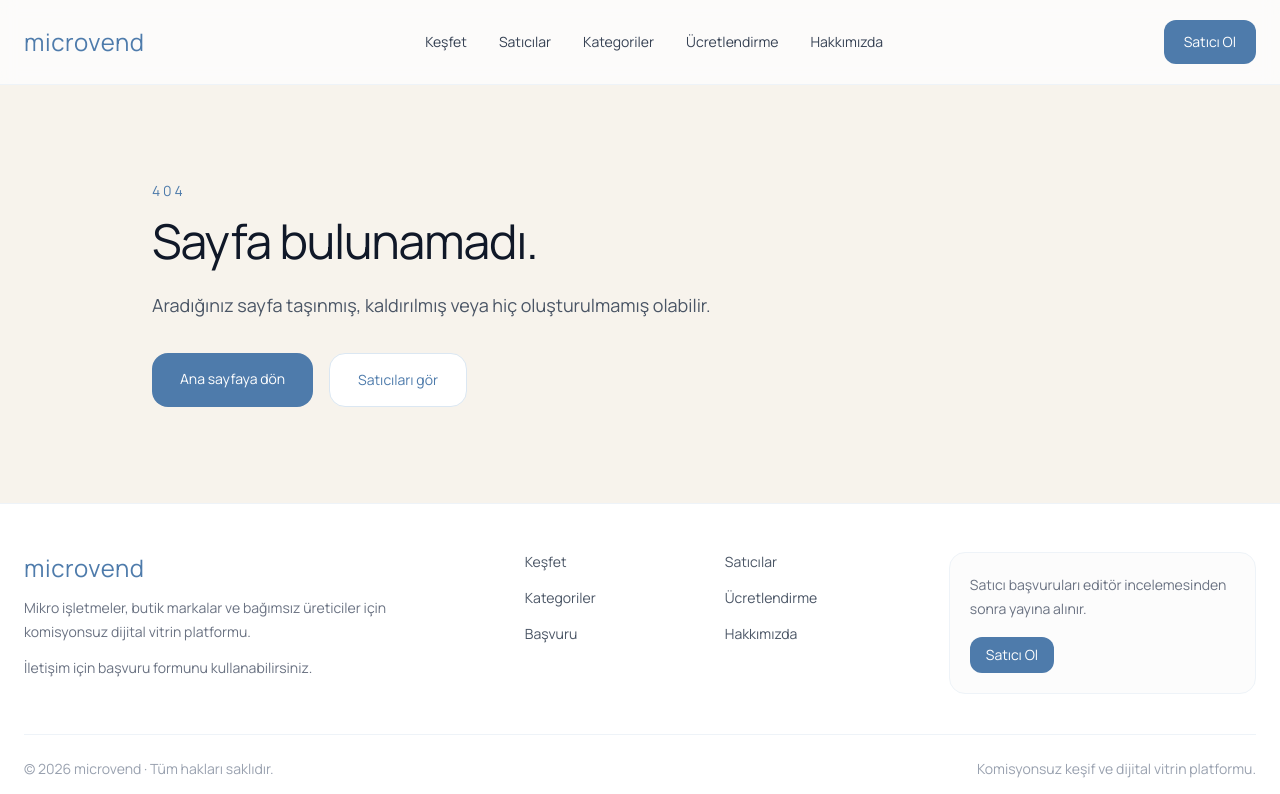
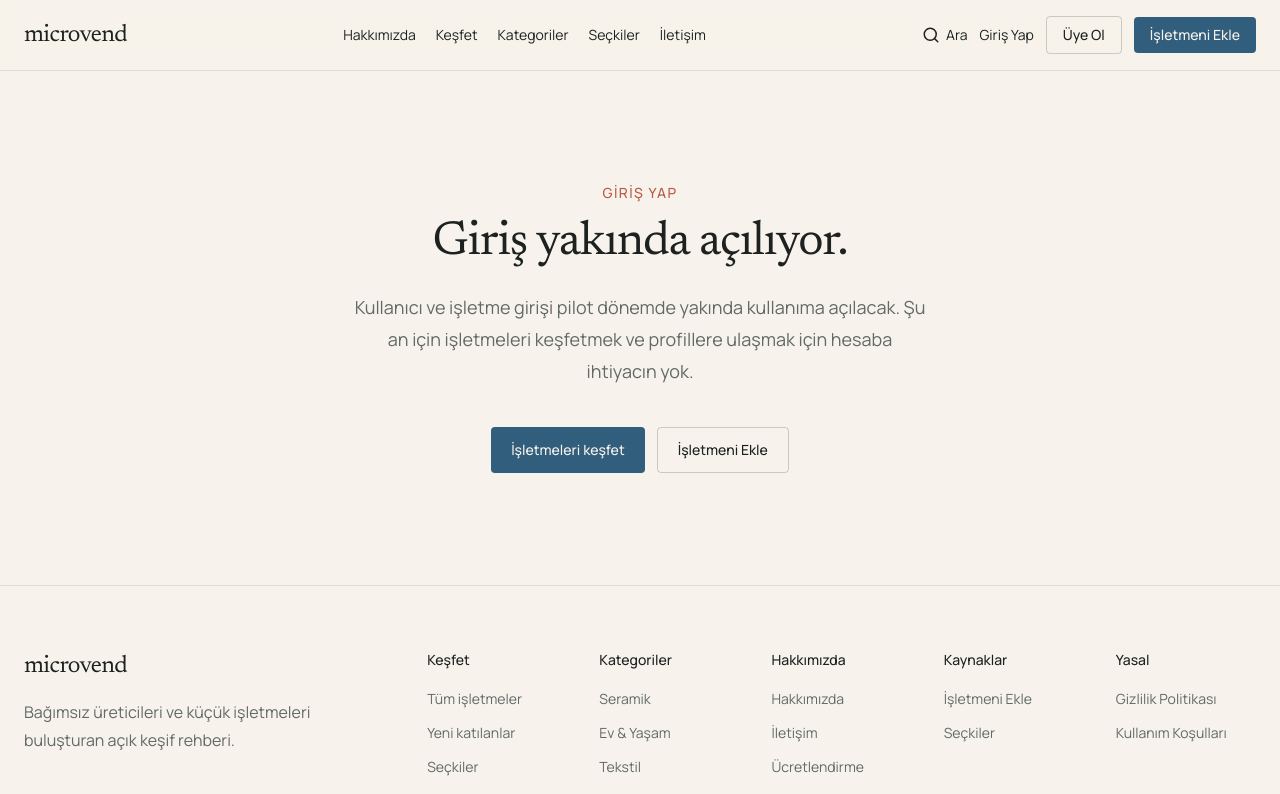
Before and after one commit to oguzkaraa1975/microvend-last, a React (Vite) app: page /giris in a window 1280 px wide. Shown: the top 794 px of the page. Built offline with nearby package versions, Linux system fonts and the light colour scheme.

Commit message:
feat: rebuild navigation and supporting routes

```diff
--- a/src/App.tsx
+++ b/src/App.tsx
@@ -11,6 +11,8 @@ import DiscoverPage from "./pages/DiscoverPage";
 import CollectionsPage from "./pages/CollectionsPage";
 import CollectionDetailPage from "./pages/CollectionDetailPage";
 import ContactPage from "./pages/ContactPage";
+import AuthPlaceholderPage from "./pages/AuthPlaceholderPage";
+import LegalDraftPage from "./pages/LegalDraftPage";
 import RedirectWithQuery from "./components/RedirectWithQuery";
 import SellerDetailPage from "./pages/SellerDetailPage";
 import PricingPage from "./pages/PricingPage";
@@ -35,6 +37,30 @@ function App() {
             <Route path="/seckiler/:slug" element={<CollectionDetailPage />} />
             <Route path="/iletisim" element={<ContactPage />} />
             <Route
+              path="/giris"
+              element={<AuthPlaceholderPage variant="giris" />}
+            />
+            <Route
+              path="/uye-ol"
+              element={<AuthPlaceholderPage variant="uye-ol" />}
+            />
+            <Route
+              path="/sifre-sifirlama"
+              element={<AuthPlaceholderPage variant="sifre-sifirlama" />}
+            />
+            <Route
+              path="/favoriler"
+              element={<AuthPlaceholderPage variant="favoriler" />}
+            />
+            <Route
+              path="/gizlilik"
+              element={<LegalDraftPage variant="gizlilik" />}
+            />
+            <Route
+              path="/kullanim-kosullari"
+              element={<LegalDraftPage variant="kullanim-kosullari" />}
+            />
+            <Route
               path="/saticilar"
               element={<RedirectWithQuery to="/kesfet" />}
             />
--- a/src/components/Footer.tsx
+++ b/src/components/Footer.tsx
@@ -1,82 +1,95 @@
 import { Link } from "react-router-dom";
+import { categories } from "../data/mockData";
+
+type FooterLink = { to: string; label: string };
+
+const columns: { title: string; links: FooterLink[] }[] = [
+  {
+    title: "Keşfet",
+    links: [
+      { to: "/kesfet", label: "Tüm işletmeler" },
+      { to: "/kesfet?yeni=1", label: "Yeni katılanlar" },
+      { to: "/seckiler", label: "Seçkiler" },
+    ],
+  },
+  {
+    title: "Kategoriler",
+    links: categories.map((kategori) => ({
+      to: `/kategoriler/${kategori.slug}`,
+      label: kategori.name,
+    })),
+  },
+  {
+    title: "Hakkımızda",
+    links: [
+      { to: "/hakkimizda", label: "Hakkımızda" },
+      { to: "/iletisim", label: "İletişim" },
+      { to: "/ucretlendirme", label: "Ücretlendirme" },
+    ],
+  },
+  {
+    title: "Kaynaklar",
+    links: [
+      { to: "/basvuru", label: "İşletmeni Ekle" },
+      { to: "/seckiler", label: "Seçkiler" },
+    ],
+  },
+  {
+    title: "Yasal",
+    links: [
+      { to: "/gizlilik", label: "Gizlilik Politikası" },
+      { to: "/kullanim-kosullari", label: "Kullanım Koşulları" },
+    ],
+  },
+];
 
 function Footer() {
   return (
-    <footer className="border-t border-[#eef3f8] bg-white">
-      <div className="mx-auto max-w-7xl px-6 py-12">
-        <div className="grid gap-10 md:grid-cols-[1.2fr_1fr_0.8fr] md:items-start">
+    <footer className="border-t border-ink/10 bg-paper">
+      <div className="mx-auto max-w-7xl px-6 py-16">
+        <div className="grid gap-12 lg:grid-cols-[1.5fr_3.5fr]">
           <div>
             <Link
               to="/"
-              className="text-xl font-light tracking-wide text-[#4e7bab] md:text-2xl"
+              className="font-display text-2xl tracking-tight text-ink transition-colors hover:text-brand focus-visible:outline-2 focus-visible:outline-offset-2 focus-visible:outline-brand"
             >
               microvend
             </Link>
 
-            <p className="mt-3 max-w-md text-sm font-light leading-6 text-gray-500">
-              Mikro işletmeler, butik markalar ve bağımsız üreticiler için
-              komisyonsuz dijital vitrin platformu.
-            </p>
-
-            <p className="mt-3 text-sm font-light leading-6 text-gray-500">
-              İletişim için başvuru formunu kullanabilirsiniz.
+            <p className="mt-4 max-w-xs leading-7 text-muted">
+              Bağımsız üreticileri ve küçük işletmeleri buluşturan açık keşif
+              rehberi.
             </p>
           </div>
 
-          <nav className="grid grid-cols-2 gap-4 text-sm font-light text-gray-600">
-            <Link to="/" className="transition hover:text-[#4e7bab]">
-              Keşfet
-            </Link>
+          <div className="grid grid-cols-2 gap-8 sm:grid-cols-3 lg:grid-cols-5">
+            {columns.map((column) => (
+              <nav key={column.title} aria-label={column.title}>
+                <p className="mb-4 text-sm font-medium text-ink">
+                  {column.title}
+                </p>
 
-            <Link to="/saticilar" className="transition hover:text-[#4e7bab]">
-              Satıcılar
-            </Link>
-
-            <Link to="/kategoriler" className="transition hover:text-[#4e7bab]">
-              Kategoriler
-            </Link>
-
-            <Link
-              to="/ucretlendirme"
-              className="transition hover:text-[#4e7bab]"
-            >
-              Ücretlendirme
-            </Link>
-
-            <Link to="/basvuru" className="transition hover:text-[#4e7bab]">
-              Başvuru
-            </Link>
-
-            <Link to="/hakkimizda" className="transition hover:text-[#4e7bab]">
-              Hakkımızda
-            </Link>
-          </nav>
-
-          <div className="rounded-2xl border border-[#eef3f8] bg-[#fcfcfc] p-5">
-            <p className="text-sm font-light leading-6 text-gray-500">
-              Satıcı başvuruları editör incelemesinden sonra yayına alınır.
-            </p>
-
-            <Link
-              to="/basvuru"
-              className="mt-4 inline-block rounded-xl bg-[#4e7bab] px-4 py-2 text-sm text-white transition hover:bg-[#6b91b9]"
-            >
-              Satıcı Ol
-            </Link>
+                <ul className="flex flex-col gap-2.5">
+                  {column.links.map((link) => (
+                    <li key={link.label}>
+                      <Link
+                        to={link.to}
+                        className="text-sm text-muted transition-colors hover:text-brand focus-visible:outline-2 focus-visible:outline-offset-2 focus-visible:outline-brand"
+                      >
+                        {link.label}
+                      </Link>
+                    </li>
+                  ))}
+                </ul>
+              </nav>
+            ))}
           </div>
         </div>
 
-        <div className="mt-10 border-t border-[#eef3f8] pt-6 text-sm font-light text-gray-400">
-          <div className="flex flex-col gap-3 md:flex-row md:items-center md:justify-between">
-            <p>© 2026 microvend · Tüm hakları saklıdır.</p>
+        <div className="mt-14 flex flex-col gap-3 border-t border-ink/10 pt-6 text-sm text-muted md:flex-row md:items-center md:justify-between">
+          <p>© 2026 microvend</p>
 
-            <p>Komisyonsuz keşif ve dijital vitrin platformu.</p>
-          </div>
-
-          <p className="mt-4">
-            Başvuru bilgileri yalnızca değerlendirme amacıyla kullanılır ve
-            üçüncü taraflarla paylaşılmaz.
-          </p>
+          <p>Komisyonsuz keşif rehberi. Microvend üzerinden satış yapılmaz.</p>
         </div>
       </div>
     </footer>
--- a/src/components/Header.tsx
+++ b/src/components/Header.tsx
@@ -1,106 +1,152 @@
-import { useState } from "react";
+import { useEffect, useState } from "react";
 import { Link } from "react-router-dom";
+import { Menu, Search, X } from "lucide-react";
+import Button from "./ui/Button";
+
+const navLinks = [
+  { to: "/hakkimizda", label: "Hakkımızda" },
+  { to: "/kesfet", label: "Keşfet" },
+  { to: "/kategoriler", label: "Kategoriler" },
+  { to: "/seckiler", label: "Seçkiler" },
+  { to: "/iletisim", label: "İletişim" },
+];
+
+const araLink = "/kesfet?odak=ara";
 
 function Header() {
   const [menuOpen, setMenuOpen] = useState(false);
 
+  useEffect(() => {
+    if (!menuOpen) {
+      return;
+    }
+
+    const kapat = (event: KeyboardEvent) => {
+      if (event.key === "Escape") {
+        setMenuOpen(false);
+      }
+    };
+
+    window.addEventListener("keydown", kapat);
+    return () => window.removeEventListener("keydown", kapat);
+  }, [menuOpen]);
+
+  const kapat = () => setMenuOpen(false);
+
   return (
-    <header className="sticky top-0 z-50 border-b border-[#eef3f8] bg-[#fcfcfc]/90 backdrop-blur">
-      <div className="mx-auto flex max-w-7xl items-center justify-between px-6 py-5">
+    <header className="sticky top-0 z-50 border-b border-ink/10 bg-paper/90 backdrop-blur">
+      <div className="mx-auto flex max-w-7xl items-center justify-between gap-4 px-6 py-4">
         <Link
           to="/"
-          className="text-xl font-light tracking-wide text-[#4e7bab] md:text-2xl"
-          onClick={() => setMenuOpen(false)}
+          onClick={kapat}
+          className="font-display text-2xl tracking-tight text-ink transition-colors hover:text-brand focus-visible:outline-2 focus-visible:outline-offset-2 focus-visible:outline-brand"
         >
           microvend
         </Link>
 
-        <nav className="hidden items-center gap-8 text-sm font-light md:flex">
-          <Link to="/" className="text-gray-700 transition hover:text-[#4e7bab]">
-            Keşfet
+        <nav
+          aria-label="Ana menü"
+          className="hidden items-center gap-x-5 text-sm text-ink lg:flex"
+        >
+          {navLinks.map((link) => (
+            <Link
+              key={link.to}
+              to={link.to}
+              className="transition-colors hover:text-brand focus-visible:outline-2 focus-visible:outline-offset-2 focus-visible:outline-brand"
+            >
+              {link.label}
+            </Link>
+          ))}
+        </nav>
+
+        <div className="hidden items-center gap-x-3 lg:flex">
+          <Link
+            to={araLink}
+            aria-label="Ara"
+            className="inline-flex items-center gap-1.5 text-sm text-ink transition-colors hover:text-brand focus-visible:outline-2 focus-visible:outline-offset-2 focus-visible:outline-brand"
+          >
+            <Search size={18} aria-hidden="true" />
+            <span className="hidden xl:inline">Ara</span>
           </Link>
 
           <Link
-            to="/saticilar"
-            className="text-gray-700 transition hover:text-[#4e7bab]"
+            to="/giris"
+            className="text-sm text-ink transition-colors hover:text-brand focus-visible:outline-2 focus-visible:outline-offset-2 focus-visible:outline-brand"
           >
-            Satıcılar
+            Giriş Yap
           </Link>
 
-          <Link
-            to="/kategoriler"
-            className="text-gray-700 transition hover:text-[#4e7bab]"
-          >
-            Kategoriler
-          </Link>
+          <Button to="/uye-ol" variant="secondary" size="sm">
+            Üye Ol
+          </Button>
 
-          <Link
-            to="/ucretlendirme"
-            className="text-gray-700 transition hover:text-[#4e7bab]"
-          >
-            Ücretlendirme
-          </Link>
-
-          <Link
-            to="/hakkimizda"
-            className="text-gray-700 transition hover:text-[#4e7bab]"
-          >
-            Hakkımızda
-          </Link>
-        </nav>
-
-        <div className="hidden items-center gap-3 md:flex">
-          <Link
-            to="/basvuru"
-            className="rounded-xl bg-[#4e7bab] px-5 py-3 text-sm text-white transition hover:bg-[#6b91b9]"
-          >
-            Satıcı Ol
-          </Link>
+          <Button to="/basvuru" size="sm">
+            İşletmeni Ekle
+          </Button>
         </div>
 
         <button
-          onClick={() => setMenuOpen(!menuOpen)}
+          type="button"
+          onClick={() => setMenuOpen((onceki) => !onceki)}
           aria-expanded={menuOpen}
           aria-controls="mobil-menu"
-          className="rounded-xl border border-[#dbe7f2] px-4 py-3 text-sm text-[#4e7bab] md:hidden"
+          aria-label={menuOpen ? "Menüyü kapat" : "Menüyü aç"}
+          className="inline-flex items-center rounded-sm border border-ink/15 p-2 text-ink transition-colors hover:border-ink/40 focus-visible:outline-2 focus-visible:outline-offset-2 focus-visible:outline-brand lg:hidden"
         >
-          Menü
+          {menuOpen ? (
+            <X size={22} aria-hidden="true" />
+          ) : (
+            <Menu size={22} aria-hidden="true" />
+          )}
         </button>
       </div>
 
       {menuOpen && (
         <div
           id="mobil-menu"
-          className="border-t border-[#eef3f8] bg-white px-6 py-5 md:hidden"
+          className="border-t border-ink/10 bg-paper px-6 py-5 lg:hidden"
         >
-          <nav className="flex flex-col gap-4 text-sm font-light text-gray-700">
-            <Link to="/" onClick={() => setMenuOpen(false)}>
-              Keşfet
-            </Link>
+          <nav
+            aria-label="Mobil menü"
+            className="flex flex-col gap-1 text-ink"
+          >
+            {navLinks.map((link) => (
+              <Link
+                key={link.to}
+                to={link.to}
+                onClick={kapat}
+                className="rounded-sm py-2 transition-colors hover:text-brand focus-visible:outline-2 focus-visible:outline-offset-2 focus-visible:outline-brand"
+              >
+                {link.label}
+              </Link>
+            ))}
 
-            <Link to="/saticilar" onClick={() => setMenuOpen(false)}>
-              Satıcılar
-            </Link>
-
-            <Link to="/kategoriler" onClick={() => setMenuOpen(false)}>
-              Kategoriler
-            </Link>
-
-            <Link to="/ucretlendirme" onClick={() => setMenuOpen(false)}>
-              Ücretlendirme
-            </Link>
-
-            <Link to="/hakkimizda" onClick={() => setMenuOpen(false)}>
-              Hakkımızda
+            <Link
+              to={araLink}
+              onClick={kapat}
+              className="inline-flex items-center gap-1.5 rounded-sm py-2 transition-colors hover:text-brand focus-visible:outline-2 focus-visible:outline-offset-2 focus-visible:outline-brand"
+            >
+              <Search size={18} aria-hidden="true" />
+              Ara
             </Link>
 
             <Link
-              to="/basvuru"
-              onClick={() => setMenuOpen(false)}
-              className="mt-3 rounded-xl bg-[#4e7bab] px-5 py-3 text-center text-white"
+              to="/giris"
+              onClick={kapat}
+              className="rounded-sm py-2 transition-colors hover:text-brand focus-visible:outline-2 focus-visible:outline-offset-2 focus-visible:outline-brand"
             >
-              Satıcı Ol
+              Giriş Yap
             </Link>
+
+            <div className="mt-3 flex flex-col gap-3">
+              <Button to="/uye-ol" variant="secondary" onClick={kapat}>
+                Üye Ol
+              </Button>
+
+              <Button to="/basvuru" onClick={kapat}>
+                İşletmeni Ekle
+              </Button>
+            </div>
           </nav>
         </div>
       )}
--- a/src/components/ui/Button.tsx
+++ b/src/components/ui/Button.tsx
@@ -2,10 +2,12 @@ import type { ReactNode } from "react";
 import { Link } from "react-router-dom";
 
 type ButtonVariant = "primary" | "secondary" | "ghost";
+type ButtonSize = "sm" | "md";
 
 type ButtonProps = {
   children: ReactNode;
   variant?: ButtonVariant;
+  size?: ButtonSize;
   to?: string;
   href?: string;
   target?: string;
@@ -17,7 +19,12 @@ type ButtonProps = {
 };
 
 const baseClasses =
-  "inline-flex items-center justify-center gap-2 rounded-sm px-5 py-3 text-sm font-medium transition-colors focus-visible:outline-2 focus-visible:outline-offset-2 focus-visible:outline-brand disabled:cursor-not-allowed disabled:opacity-60";
+  "inline-flex items-center justify-center gap-2 rounded-sm text-sm font-medium transition-colors focus-visible:outline-2 focus-visible:outline-offset-2 focus-visible:outline-brand disabled:cursor-not-allowed disabled:opacity-60";
+
+const sizeClasses: Record<ButtonSize, string> = {
+  sm: "px-4 py-2",
+  md: "px-5 py-3",
+};
 
 const variantClasses: Record<ButtonVariant, string> = {
   primary: "bg-brand text-paper hover:bg-brand-dark",
@@ -28,6 +35,7 @@ const variantClasses: Record<ButtonVariant, string> = {
 function Button({
   children,
   variant = "primary",
+  size = "md",
   to,
   href,
   target,
@@ -37,7 +45,8 @@ function Button({
   disabled,
   className = "",
 }: ButtonProps) {
-  const classes = `${baseClasses} ${variantClasses[variant]} ${className}`.trim();
+  const classes =
+    `${baseClasses} ${sizeClasses[size]} ${variantClasses[variant]} ${className}`.trim();
 
   if (to) {
     return (
--- /dev/null
+++ b/src/pages/AuthPlaceholderPage.tsx
@@ -0,0 +1,72 @@
+import Button from "../components/ui/Button";
+import usePageTitle from "../hooks/usePageTitle";
+
+type AuthVariant = "giris" | "uye-ol" | "sifre-sifirlama" | "favoriler";
+
+type VariantContent = {
+  eyebrow: string;
+  title: string;
+  description: string;
+};
+
+const icerik: Record<AuthVariant, VariantContent> = {
+  giris: {
+    eyebrow: "Giriş Yap",
+    title: "Giriş yakında açılıyor.",
+    description:
+      "Kullanıcı ve işletme girişi pilot dönemde yakında kullanıma açılacak. Şu an için işletmeleri keşfetmek ve profillere ulaşmak için hesaba ihtiyacın yok.",
+  },
+  "uye-ol": {
+    eyebrow: "Üye Ol",
+    title: "Ücretsiz üyelik yakında.",
+    description:
+      "Ücretsiz kullanıcı üyeliği pilot dönemde açılıyor. Üyelikle beğendiğin işletmeleri favorilerine ekleyip daha sonra kolayca bulabileceksin.",
+  },
+  "sifre-sifirlama": {
+    eyebrow: "Şifre Sıfırlama",
+    title: "Şifre sıfırlama yakında.",
+    description:
+      "Şifre sıfırlama, üyelik sistemi pilot dönemde açıldığında kullanılabilir olacak.",
+  },
+  favoriler: {
+    eyebrow: "Favoriler",
+    title: "Favoriler yakında açılıyor.",
+    description:
+      "Favoriler özelliği, ücretsiz üyelikle birlikte pilot dönemde kullanıma açılacak. O zamana kadar işletmeleri keşfet sayfasından inceleyebilirsin.",
+  },
+};
+
+type AuthPlaceholderPageProps = {
+  variant: AuthVariant;
+};
+
+function AuthPlaceholderPage({ variant }: AuthPlaceholderPageProps) {
+  const { eyebrow, title, description } = icerik[variant];
+
+  usePageTitle(`${eyebrow} | Microvend`);
+
+  return (
+    <div className="mx-auto max-w-2xl px-6 py-20 text-center md:py-28">
+      <p className="mb-4 text-sm font-medium uppercase tracking-widest text-clay">
+        {eyebrow}
+      </p>
+
+      <h1 className="mb-6 font-display text-4xl tracking-tight text-ink sm:text-5xl">
+        {title}
+      </h1>
+
+      <p className="mx-auto mb-10 max-w-xl text-lg leading-8 text-muted">
+        {description}
+      </p>
+
+      <div className="flex flex-wrap justify-center gap-3">
+        <Button to="/kesfet">İşletmeleri keşfet</Button>
+        <Button to="/basvuru" variant="secondary">
+          İşletmeni Ekle
+        </Button>
+      </div>
+    </div>
+  );
+}
+
+export default AuthPlaceholderPage;
--- a/src/pages/DiscoverPage.tsx
+++ b/src/pages/DiscoverPage.tsx
@@ -1,8 +1,12 @@
+import { useSearchParams } from "react-router-dom";
 import DirectoryResults from "../components/directory/DirectoryResults";
 import usePageTitle from "../hooks/usePageTitle";
 
 function DiscoverPage() {
   usePageTitle("Keşfet | Microvend");
+
+  const [searchParams] = useSearchParams();
+  const odakAra = searchParams.get("odak") === "ara";
 
   return (
     <div className="mx-auto max-w-7xl px-6 py-16 md:py-24">
@@ -21,7 +25,7 @@ function DiscoverPage() {
         </p>
       </div>
 
-      <DirectoryResults />
+      <DirectoryResults autoFocusSearch={odakAra} />
     </div>
   );
 }
--- /dev/null
+++ b/src/pages/LegalDraftPage.tsx
@@ -0,0 +1,56 @@
+import usePageTitle from "../hooks/usePageTitle";
+
+type LegalVariant = "gizlilik" | "kullanim-kosullari";
+
+type VariantContent = {
+  title: string;
+  intro: string;
+};
+
+const icerik: Record<LegalVariant, VariantContent> = {
+  gizlilik: {
+    title: "Gizlilik Politikası",
+    intro:
+      "Bu sayfa, Microvend'in kişisel verileri nasıl işlediğini açıklayan gizlilik politikasının hazırlık metnidir.",
+  },
+  "kullanim-kosullari": {
+    title: "Kullanım Koşulları",
+    intro:
+      "Bu sayfa, Microvend'in kullanım koşullarının hazırlık metnidir.",
+  },
+};
+
+type LegalDraftPageProps = {
+  variant: LegalVariant;
+};
+
+function LegalDraftPage({ variant }: LegalDraftPageProps) {
+  const { title, intro } = icerik[variant];
+
+  usePageTitle(`${title} (Taslak) | Microvend`);
+
+  return (
+    <div className="mx-auto max-w-3xl px-6 py-16 md:py-24">
+      <span className="mb-6 inline-flex w-fit items-center rounded-sm border border-clay/50 px-2 py-1 text-xs font-medium uppercase tracking-widest text-clay">
+        Taslak
+      </span>
+
+      <h1 className="mb-6 font-display text-4xl tracking-tight text-ink sm:text-5xl">
+        {title}
+      </h1>
+
+      <p className="text-lg leading-8 text-muted">{intro}</p>
+
+      <div className="mt-10 border-t border-ink/10 pt-8">
+        <p className="leading-8 text-muted">
+          Bu metin henüz taslaktır ve nihai hukuki metin sayılmaz. Veri işleme
+          süreçleri, altyapı (veritabanı) kararları, analitik ve çerez
+          tercihleri kesinleşmeden yayına alınmayacaktır. Nihai metin, public
+          pilot öncesinde bu sayfada paylaşılacaktır.
+        </p>
+      </div>
+    </div>
+  );
+}
+
+export default LegalDraftPage;
```
Also changed, not shown: src/components/directory/DirectoryResults.tsx (+14 -2 lines), 1 other file (tests, documents, lock files or other folders).
